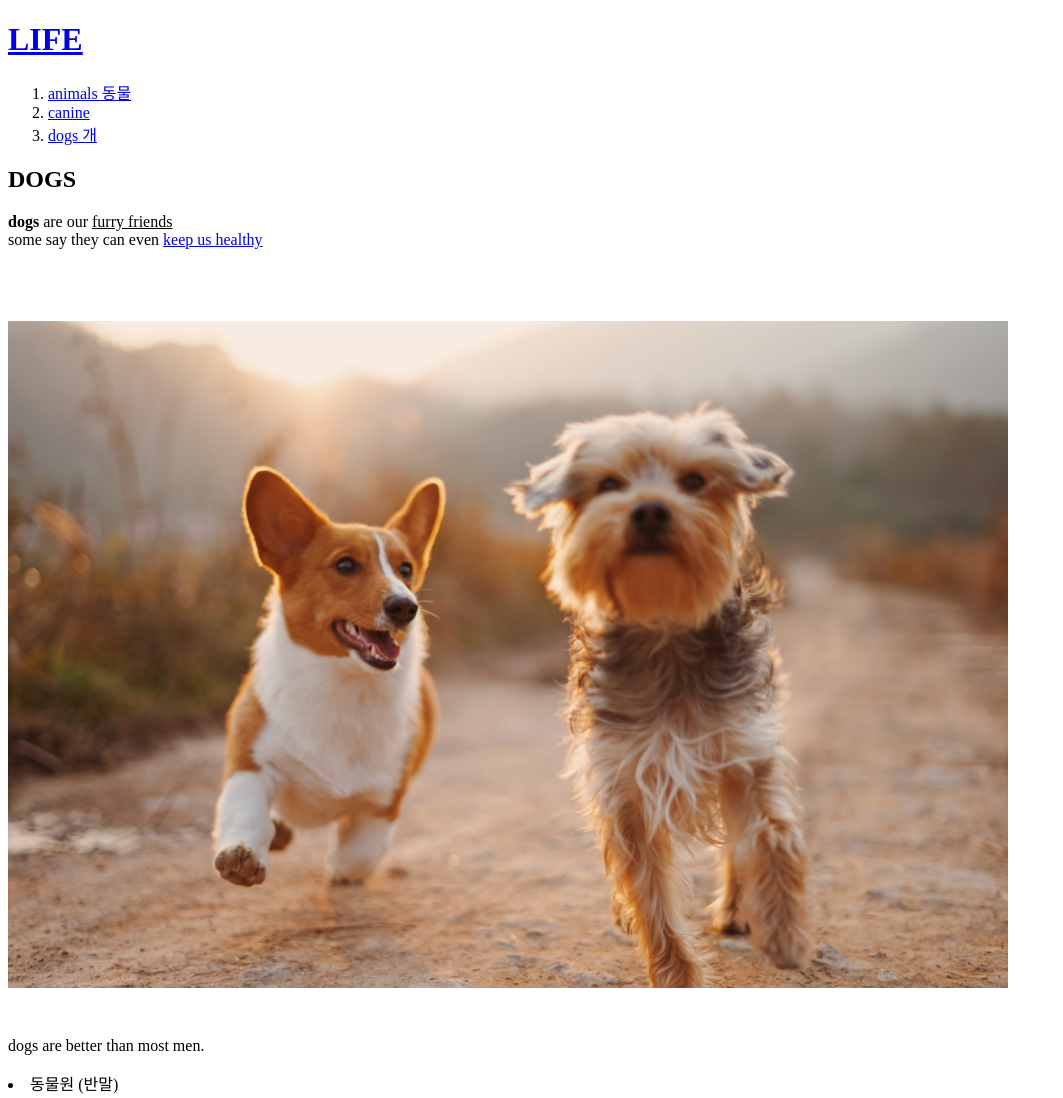
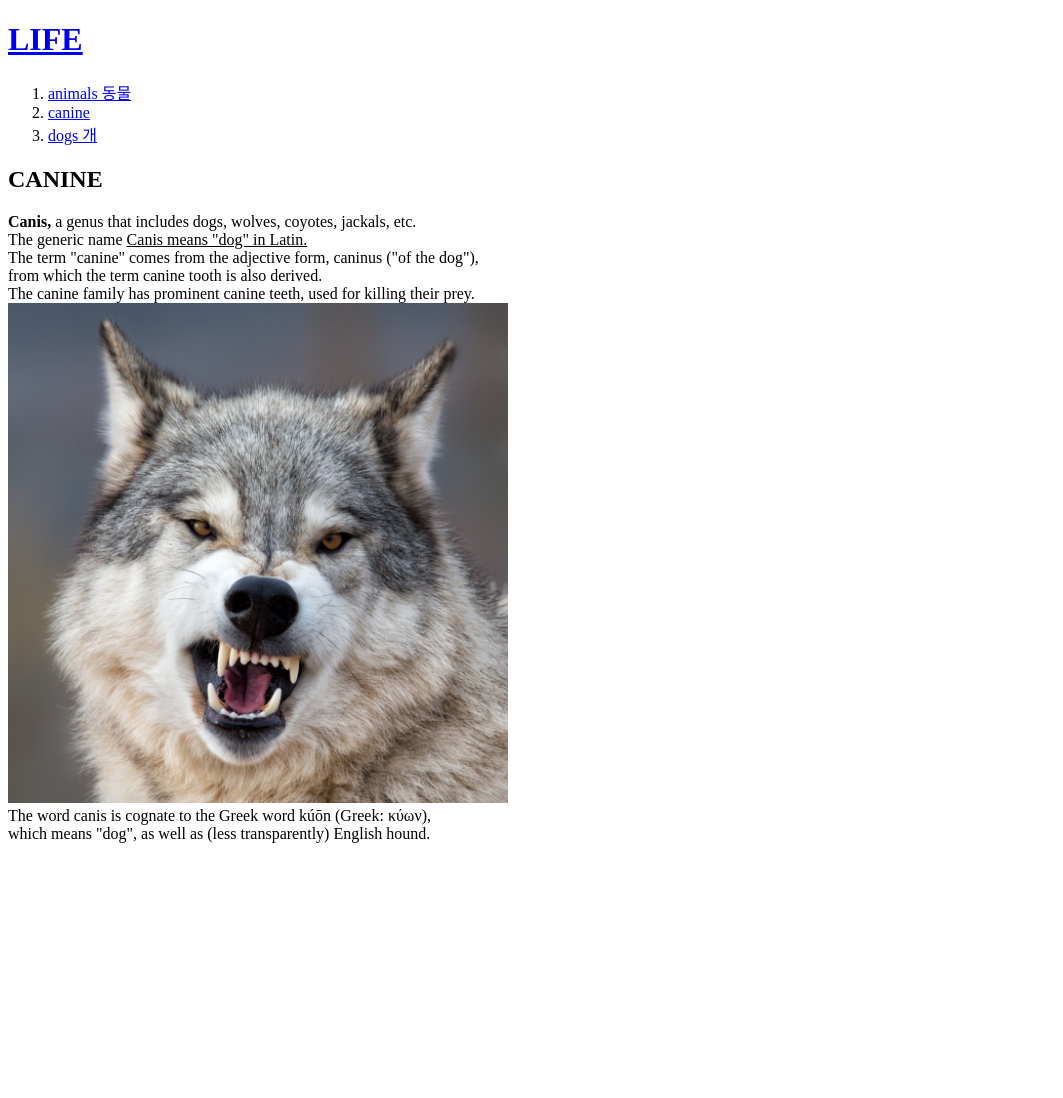
Before and after one commit to Linny-Cho/web1, a plain HTML site: page 2.html in a window 1280 px wide. Shown: the whole page, without its empty margins (0-1063 px from the left). After the commit the page ends 851 px from the top, so only its background shows below. Drawn offline with Linux system fonts and the light colour scheme.

Commit message:
Add files via upload
new files

```diff
--- a/2.html
+++ b/2.html
@@ -1,7 +1,7 @@
 <!doctype html>
 <html>
 <head>
-<title>dogs</title>
+<title>CANINE</title>
 <meta charset="utf-8">
 </head>
 <body>
@@ -11,14 +11,15 @@
   <li><a href="2.html">canine</a></li>
   <li><a href="1.html">dogs 개</a></li>
 </ol>
-<h2>DOGS</h2>
-<strong>dogs</strong> are our <u>furry friends</u><br>
+<h2>CANINE</h2>
+<strong>Canis,</strong> a genus that includes dogs, wolves, coyotes, jackals, etc.<br>
+The generic name <u>Canis means "dog" in Latin.</u><br>
+The term "canine" comes from the adjective form, caninus ("of the dog"),<br>
+from which the term canine tooth is also derived.<br>
+The canine family has prominent canine teeth, used for killing their prey.<br>
+<img src="wolf.jpg" width="500"><br>
+The word canis is cognate to the Greek word kúōn (Greek: κύων),<br>
+which means "dog", as well as (less transparently) English hound.<br>
 
-  some say they can even <a href="https://nypost.com/2020/04/16/dogs-might-be-able-to-sniff-out-the-coronavirus/"
-   target="_blank" title="NYP article">keep us healthy</a>
-<br><br><br><br><br>
-<img src="dog.jpg.jpg" width="1000">
-<p style="margin-top:45px;">dogs are better than most men.</p>
-<li>동물원 (반말) </li>
 </body>
 </html>
```
Also changed, not shown: 1.html (+0 -1 lines), 3.html (+2 -2 lines), 4.html (+1 -10 lines), emperor_penguins.jpg (added), wolf.jpg (added).
